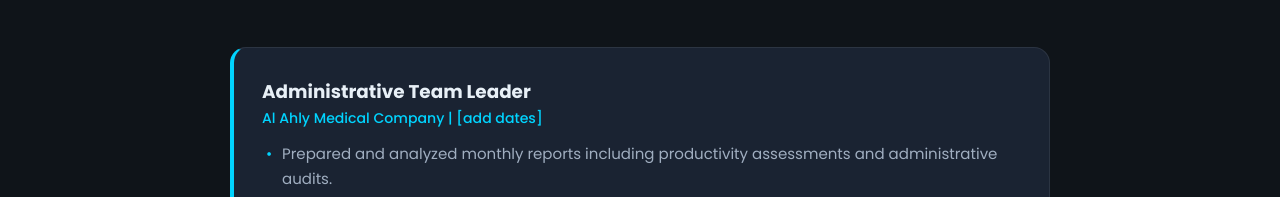
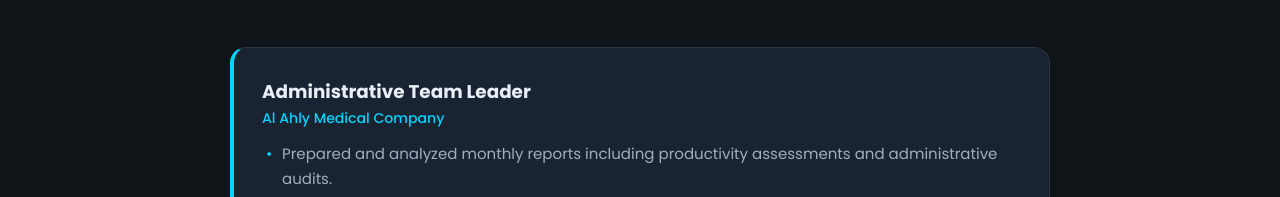
Before and after one commit to marwaabozeid/marwaabozeid.github.io, a plain HTML site: page index.html in a window 1280 px wide. Shown: the part 2334-2531 px from the top of the page. Drawn offline with Linux system fonts and the light colour scheme.

Commit message:
Update index.html

```diff
--- a/index.html
+++ b/index.html
@@ -183,7 +183,7 @@
 <section class="sec" id="experience">
   <div class="wrap fade">
     <div class="head"><h2>Career Trajectory</h2><p>A history of continuous improvement and impact</p></div>
-    <div class="timeline"><article class="card job"><h3>Administrative Team Leader</h3><div class="meta">Al Ahly Medical Company | [add dates]</div><ul><li>Prepared and analyzed monthly reports including productivity assessments and administrative audits.</li><li>Issued chronic approvals in accordance with company policies and procedures.</li><li>Managed CMMS operational cycle including tracking missing cases and reviewing status updates.</li><li>Monitored and analyzed queue performance to ensure service level efficiency.</li><li>Handled call center-related requests (extra services &amp; renewals).</li><li>Updated and maintained customer data including phone numbers, templates and SMS communications.</li><li>Trained newly hired administrators on operational procedures and systems.</li></ul></article><article class="card job"><h3>Senior Administrative Specialist</h3><div class="meta">Jan 2022 – Dec 2023</div></article><article class="card job"><h3>Junior Administrative Specialist</h3><div class="meta">Feb 2017 – Dec 2020</div></article></div>
+    <div class="timeline"><article class="card job"><h3>Administrative Team Leader</h3><div class="meta">Al Ahly Medical Company</div><ul><li>Prepared and analyzed monthly reports including productivity assessments and administrative audits.</li><li>Issued chronic approvals in accordance with company policies and procedures.</li><li>Managed CMMS operational cycle including tracking missing cases and reviewing status updates.</li><li>Monitored and analyzed queue performance to ensure service level efficiency.</li><li>Handled call center-related requests (extra services &amp; renewals).</li><li>Updated and maintained customer data including phone numbers, templates and SMS communications.</li><li>Trained newly hired administrators on operational procedures and systems.</li></ul></article><article class="card job"><h3>Senior Administrative Specialist</h3><div class="meta">Jan 2022 – Dec 2023</div></article><article class="card job"><h3>Junior Administrative Specialist</h3><div class="meta">Feb 2017 – Dec 2020</div></article></div>
   </div>
 </section>
 
```
